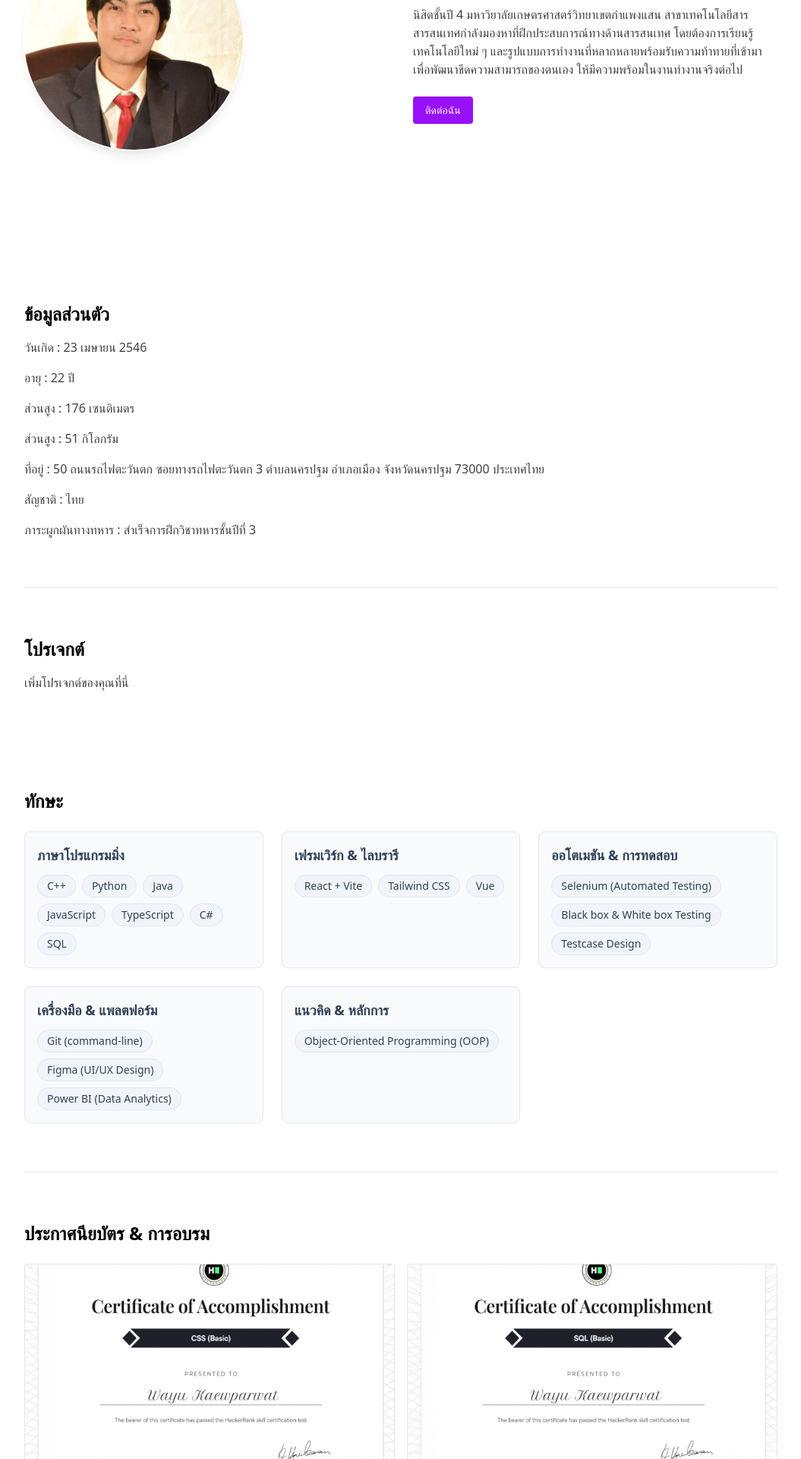
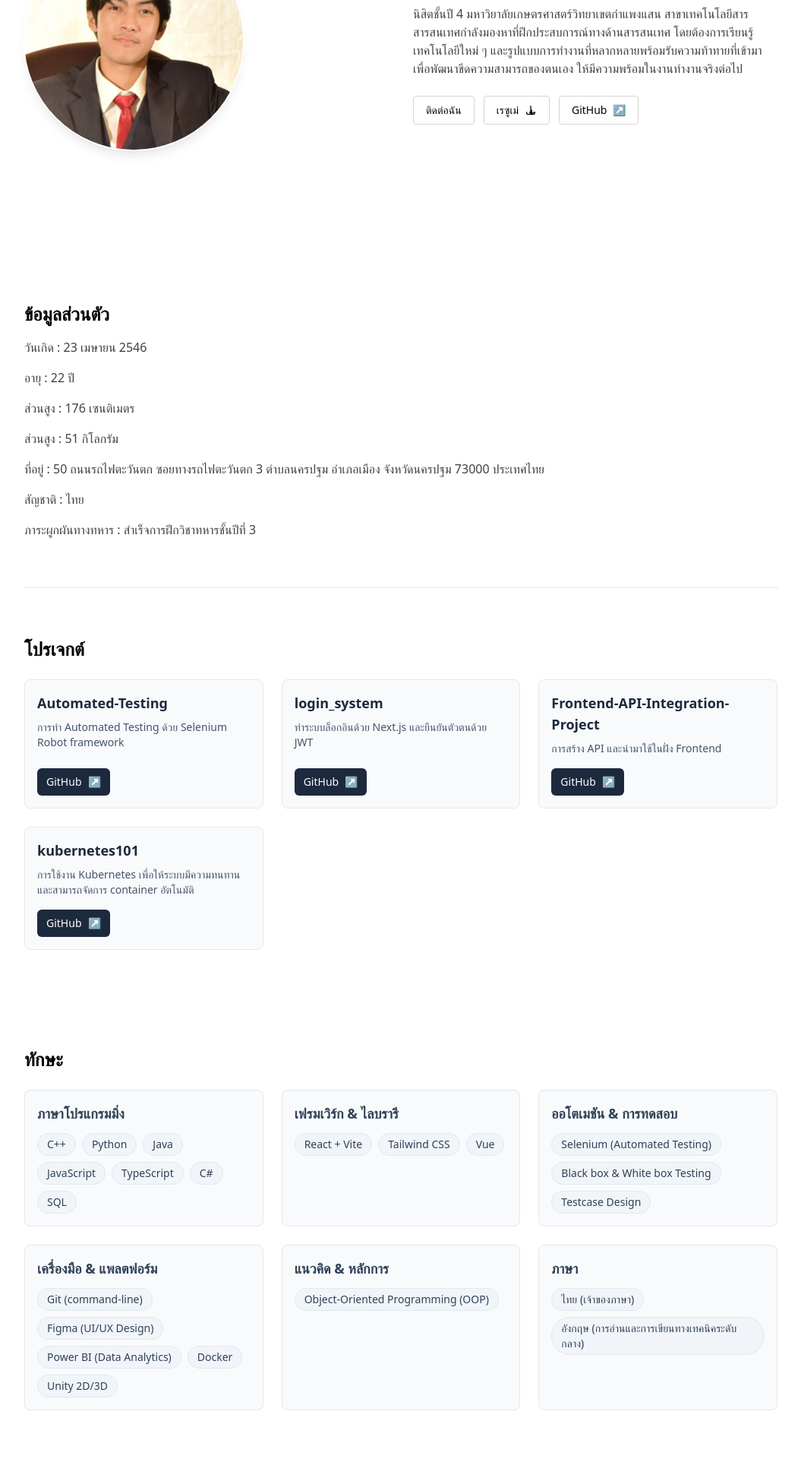
Before and after one commit to wayu678/Resume, a React (Vite) app: page / in a window 1280 px wide. Shown: the part 300-2220 px from the top of the page at 76% size, without its empty margins (112-1167 px from the left). Built offline with nearby package versions, Linux system fonts and the light colour scheme.

Commit message:
Update Activities

```diff
--- a/index.html
+++ b/index.html
@@ -4,7 +4,7 @@
     <meta charset="UTF-8" />
     <link rel="icon" type="image/png" href="/gum.png" />
     <meta name="viewport" content="width=device-width, initial-scale=1.0" />
-    <title>Portfolio</title>
+    <title>Resume-wayu</title>
     <style>
       html { scroll-behavior: smooth; }
     </style>
--- a/package.json
+++ b/package.json
@@ -1,6 +1,6 @@
 {
-  "name": "my-react-portfolio",
-  "homepage": "https://Arpasiri10.github.io/my-react-portfolio",
+  "name": "resume-wayu",
+  "homepage": "https://Arpasiri10.github.io/resume-wayu",
   "private": true,
   "version": "0.0.0",
   "type": "module",
@@ -15,7 +15,7 @@
   "dependencies": {
     "@tailwindcss/vite": "^4.1.12",
     "gh-pages": "^6.3.0",
-    "my-react-portfolio": "file:",
+    "resume-wayu": "file:",
     "react": "^19.1.1",
     "react-dom": "^19.1.1"
   },
--- a/src/App.tsx
+++ b/src/App.tsx
@@ -13,6 +13,39 @@ function App() {
     { name: "SQL Intermediate Certificate", file: "Certificate 4.jpg" },
   ];
 
+  // const resumeFile = encodeURI('/Resume_วายุ_EN.pdf');
+
+  const projects = [
+    {
+      titleTh: "Automated-Testing",
+      titleEn: "Automated-Testing",
+      descTh: "การทำ Automated Testing ด้วย Selenium Robot framework ",
+      descEn: "Workshop on Automated Testing with Selenium Robot Framework",
+      repo: "https://github.com/wayu678/Automated-Testing",
+    },
+    {
+      titleTh: "login_system",
+      titleEn: "login_system",
+      descTh: "ทำระบบล็อกอินด้วย Next.js และยืนยันตัวตนด้วย JWT",
+      descEn: "Built a login system with Next.js and authentication using JWT.",
+      repo: "https://github.com/wayu678/login_system",
+    },
+    {
+      titleTh: "Frontend-API-Integration-Project",
+      titleEn: "Frontend-API-Integration-Project",
+      descTh: "การสร้าง API และนำมาใช้ในฝั่ง Frontend",
+      descEn: "Building an API and integrating it on the Frontend.",
+      repo: "https://github.com/wayu678/Frontend-API-Integration-Project",
+    },
+    {
+      titleTh: "kubernetes101",
+      titleEn: "kubernetes101",
+      descTh: "การใช้งาน Kubernetes เพื่อให้ระบบมีความทนทานและสามารถจัดการ container อัตโนมัติ",
+      descEn: "Implemented Kubernetes to ensure system resilience, automatically restarting or migrating containers to other nodes in case of failure.",
+      repo: "https://github.com/wayu678/kubernetes101",
+    },
+  ];
+
   return (
     <div className="min-h-dvh bg-white text-black dark:bg-black dark:text-white transition-colors duration-200">
 
@@ -21,7 +54,7 @@ function App() {
         <nav className="max-w-5xl mx-auto flex justify-between items-center p-4">
           <a href="#home" className="font-semibold">{translate('เรซูเม่', 'My Resume')}</a>
           <div className="hidden md:flex gap-6 text-sm">
-            <a href="#about">{translate('เกี่ยวกับ', 'About')}</a>
+            <a href="#about">{translate('ข้อมูลส่วนตัว', 'Profile')}</a>
             <a href="#projects">{translate('โปรเจกต์', 'Projects')}</a>
             <a href="#skills">{translate('ทักษะ', 'Skills')}</a>
             <a href="#certificates">{translate('ประกาศนียบัตร', 'Certificates')}</a>
@@ -75,9 +108,31 @@ function App() {
               <div className="mt-6 flex gap-3">
                 <a
                   href="#contact"
-                  className="px-4 py-2 rounded bg-purple-600 text-white text-sm flex items-center gap-2"
+                  className="px-4 py-2 rounded border border-neutral-300 dark:border-neutral-700 text-sm flex items-center gap-2 hover:bg-neutral-100 dark:hover:bg-neutral-800"
                 >
                   {translate('ติดต่อฉัน', 'Contact Me')}
+                </a>
+                <a
+                  href={`${import.meta.env.BASE_URL}${encodeURIComponent('Resume_วายุ_EN.pdf')}`}
+                  download="Resume_Wayu_EN.pdf"
+                  target="_blank"
+                  rel="noreferrer"
+                  className="px-4 py-2 rounded border border-neutral-300 dark:border-neutral-700 text-sm flex items-center gap-2 hover:bg-neutral-100 dark:hover:bg-neutral-800"
+
+                >
+                  {translate('เรซูเม่', 'Resume')}
+                  <svg xmlns="http://www.w3.org/2000/svg" className="h-4 w-4" fill="none" viewBox="0 0 24 24" stroke="currentColor">
+                    <path strokeLinecap="round" strokeLinejoin="round" strokeWidth={2} d="M4 16v2a2 2 0 002 2h12a2 2 0 002-2v-2m-6-4v8m0 0l-4-4m4 4l4-4M12 4v12" />
+                  </svg>
+                </a>
+                <a
+                  href="https://github.com/wayu678"
+                  target="_blank"
+                  rel="noreferrer"
+                  className="px-4 py-2 rounded border border-neutral-300 dark:border-neutral-700 text-sm flex items-center gap-2 hover:bg-neutral-100 dark:hover:bg-neutral-800"
+                >
+                  GitHub
+                  <span aria-hidden>↗</span>
                 </a>
               </div>
             </div>
@@ -134,12 +189,30 @@ function App() {
         {/* Projects */}
         <section id="projects" className="scroll-mt-10 py-16 border-t border-neutral-200 dark:border-neutral-800">
           <h2 className="text-2xl font-semibold">{translate('โปรเจกต์', 'Projects')}</h2>
-          <p className="mt-4 text-neutral-700 dark:text-neutral-300">
-            {translate(
-              'เพิ่มโปรเจกต์ของคุณที่นี่',
-              'Add your projects here.'
-            )}
-          </p>
+
+          <div className="mt-6 grid grid-cols-1 md:grid-cols-2 lg:grid-cols-3 gap-6">
+            {projects.map((p, idx) => (
+              <div key={idx} className="bg-slate-50 dark:bg-neutral-900 p-4 rounded-lg border border-slate-200 dark:border-neutral-700 flex flex-col">
+                <h3 className="text-lg font-semibold text-slate-800 dark:text-white">
+                  {translate(p.titleTh, p.titleEn)}
+                </h3>
+                <p className="mt-2 text-sm text-slate-600 dark:text-neutral-300 flex-1">
+                  {translate(p.descTh, p.descEn)}
+                </p>
+                <div className="mt-4">
+                  <a
+                    href={p.repo}
+                    target="_blank"
+                    rel="noreferrer"
+                    className="inline-flex items-center justify-center gap-2 px-3 py-2 text-sm rounded-md bg-slate-800 text-white hover:bg-slate-700 dark:bg-blue-600 dark:hover:bg-blue-500"
+                  >
+                    <span>GitHub</span>
+                    <span aria-hidden>↗</span>
+                  </a>
+                </div>
+              </div>
+            ))}
+          </div>
         </section>
 
         {/* Skills */}
@@ -199,7 +272,7 @@ function App() {
                 {translate('เครื่องมือ & แพลตฟอร์ม', 'Tools & Platforms')}
               </h3>
               <div className="flex flex-wrap gap-2">
-                {['Git (command-line)', 'Figma (UI/UX Design)', 'Power BI (Data Analytics)'].map((tool) => (
+                {['Git (command-line)', 'Figma (UI/UX Design)', 'Power BI (Data Analytics)', 'Docker', 'Unity 2D/3D'].map((tool) => (
                   <span key={tool} className="px-3 py-1 bg-slate-100 dark:bg-orange-900 text-slate-700 dark:text-orange-200 text-sm rounded-full border border-slate-200 dark:border-orange-700">
                     {tool}
                   </span>
@@ -218,8 +291,27 @@ function App() {
                 </span>
               </div>
             </div>
+
+            {/* Languages */}
+            <div className="bg-slate-50 dark:bg-neutral-900 p-4 rounded-lg border border-slate-200 dark:border-neutral-700">
+              <h3 className="text-lg font-semibold mb-3 text-slate-700 dark:text-emerald-400">
+                {translate('ภาษา', 'Languages')}
+              </h3>
+              <div className="flex flex-wrap gap-2">
+                {[
+                  translate('ไทย (เจ้าของภาษา)', 'Thai (Native)'),
+                  translate('อังกฤษ (การอ่านและการเขียนทางเทคนิคระดับกลาง)', 'English ( Intermediate Technical Reading & Writing)'),
+                ].map((lang) => (
+                  <span key={lang as unknown as string} className="px-3 py-1 bg-slate-100 dark:bg-emerald-900 text-slate-700 dark:text-emerald-200 text-sm rounded-full border border-slate-200 dark:border-emerald-700">
+                    {lang}
+                  </span>
+                ))}
+              </div>
+            </div>
           </div>
         </section>
+
+
 
         {/* Certificates */}
         <section id="certificates" className="scroll-mt-10 py-16 border-t border-neutral-200 dark:border-neutral-800">
@@ -243,24 +335,51 @@ function App() {
               );
             })}
           </div>
+          <h2 className="text-2xl font-semibold">{translate('กิจกรรม & การอบรมอื่น ๆ ที่เคยเข้ารวม', 'Additional Activities & Trainings')}</h2>
+          <p className="mt-4 text-neutral-700 dark:text-neutral-300">
+            {translate(
+              'หลักสูตร เปิดโลกทักษะ AI และความปลอดภัยทางไซเบอร์',
+              'AI Skills and Cybersecurity'
+            )}
+          </p>
+          <p className="mt-4 text-neutral-700 dark:text-neutral-300">
+            {translate(
+              'หลักสูตร Automates Testing',
+              'Automates Testing'
+            )}
+          </p>
+          <p className="mt-4 text-neutral-700 dark:text-neutral-300">
+            {translate(
+              'หลักสูตรเก็บความต้องการของระบบ ',
+              'Get requiment workshop'
+            )}
+          </p>
+          <p className="mt-4 text-neutral-700 dark:text-neutral-300">
+            {translate(
+              'หลักสูตร Oracle Course ',
+              'Oracle Course '
+            )}
+          </p>
         </section>
 
         {/* Contact */}
+
         <section id="contact" className="scroll-mt-10 py-16 border-t border-neutral-200 dark:border-neutral-800">
           <h2 className="text-2xl font-semibold">{translate('ติดต่อ', 'Contact')}</h2>
           <p className="mt-4">
-            {translate(
-              'หากสนใจร่วมงานหรือติดต่อได้ทางอีเมลหรือเบอร์โทรศัพท์ที่ระบุไว้ในส่วนท้าย',
-              "If you're interested in working together, please contact me via email or phone provided in the footer."
-            )}
+            {translate('สนใจร่วมงานหรือติดต่อได้ทางอีเมลหรือเบอร์โทรศัพท์', "If you're interested in working together, contact me via email or phone")}
           </p>
           <div className="mt-6 flex flex-wrap gap-3 items-center">
-            <a href="mailto:your.email@example.com" className="flex items-center gap-2 px-4 py-2 rounded bg-blue-600 text-white text-sm hover:bg-blue-700 transition">
+            <a href="mailto:wayu.ka@ku.th" className="flex items-center gap-2 px-4 py-2 rounded bg-blue-600 text-white text-sm hover:bg-blue-700 transition">
               ✉️ {translate('ส่งอีเมล', 'Email')}
             </a>
-            <a href="tel:+6612345678" className="flex items-center gap-2 px-4 py-2 rounded bg-green-600 text-white text-sm hover:bg-green-700 transition">
+            <a href="tel:0939267977" className="flex items-center gap-2 px-4 py-2 rounded bg-green-600 text-white text-sm hover:bg-green-700 transition">
               📞 {translate('โทรติดต่อ', 'Call')}
             </a>
+            <div className="px-4 py-2 text-sm text-neutral-700 dark:text-neutral-300">
+              Email: <a href="mailto:wayu.ka@ku.th" className="underline hover:text-blue-600">wayu.ka@ku.th</a><br />
+              Tel: <a href="tel:0954121064" className="underline hover:text-green-600">093-9267-977</a>
+            </div>
           </div>
         </section>
 
@@ -268,7 +387,7 @@ function App() {
 
       {/* Footer */}
       <footer className="py-10 border-t border-neutral-200 dark:border-neutral-800 text-center text-sm text-neutral-500">
-        Email: <a href="mailto:your.email@example.com" className="underline hover:text-blue-600">your.email@example.com</a> | Tel: <a href="tel:+6612345678" className="underline hover:text-green-600">+66 123 45678</a>
+        Email: <a href="mailto:wayu.ka@ku.th" className="underline hover:text-blue-600">wayu.ka@ku.th</a> | Tel: <a href="tel:093-9267-977" className="underline hover:text-green-600">093-9267-977</a>
       </footer>
     </div>
   );
```
Also changed, not shown: 2 other files (tests, documents, lock files or other folders).
